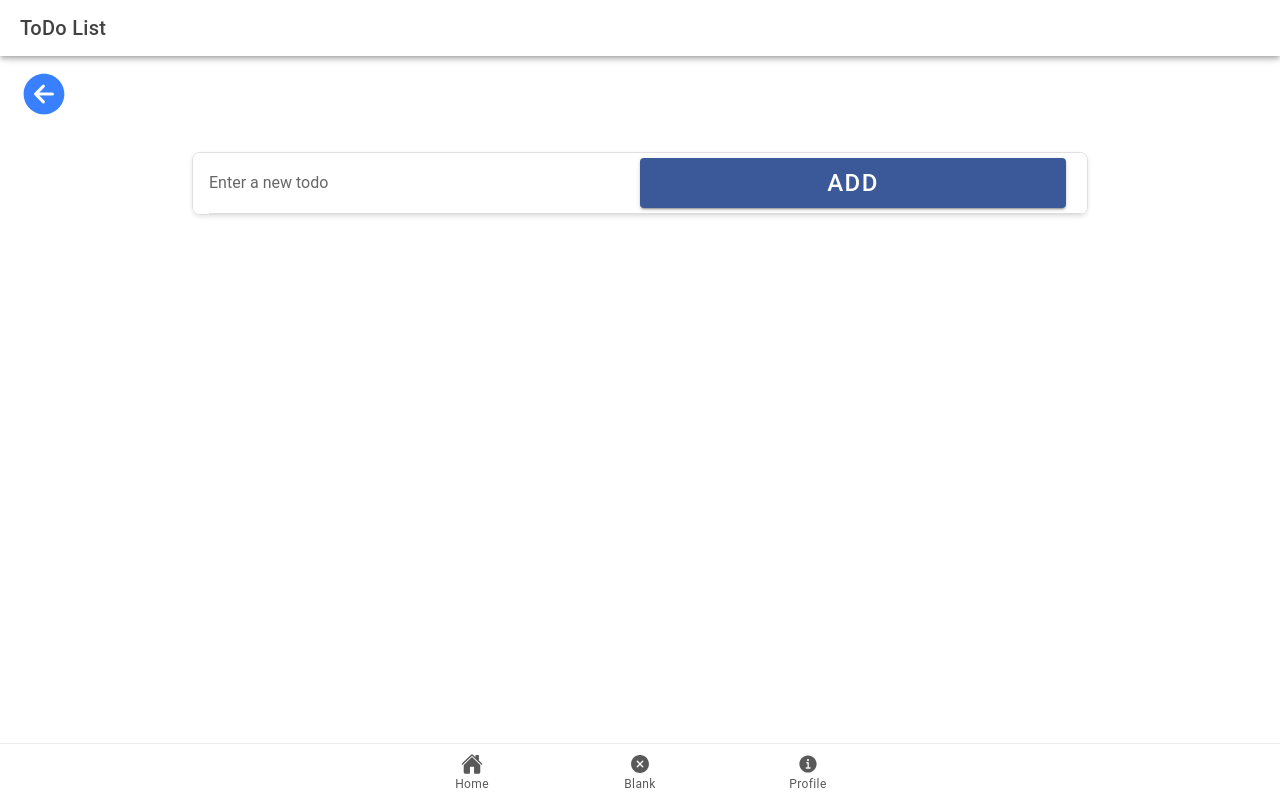
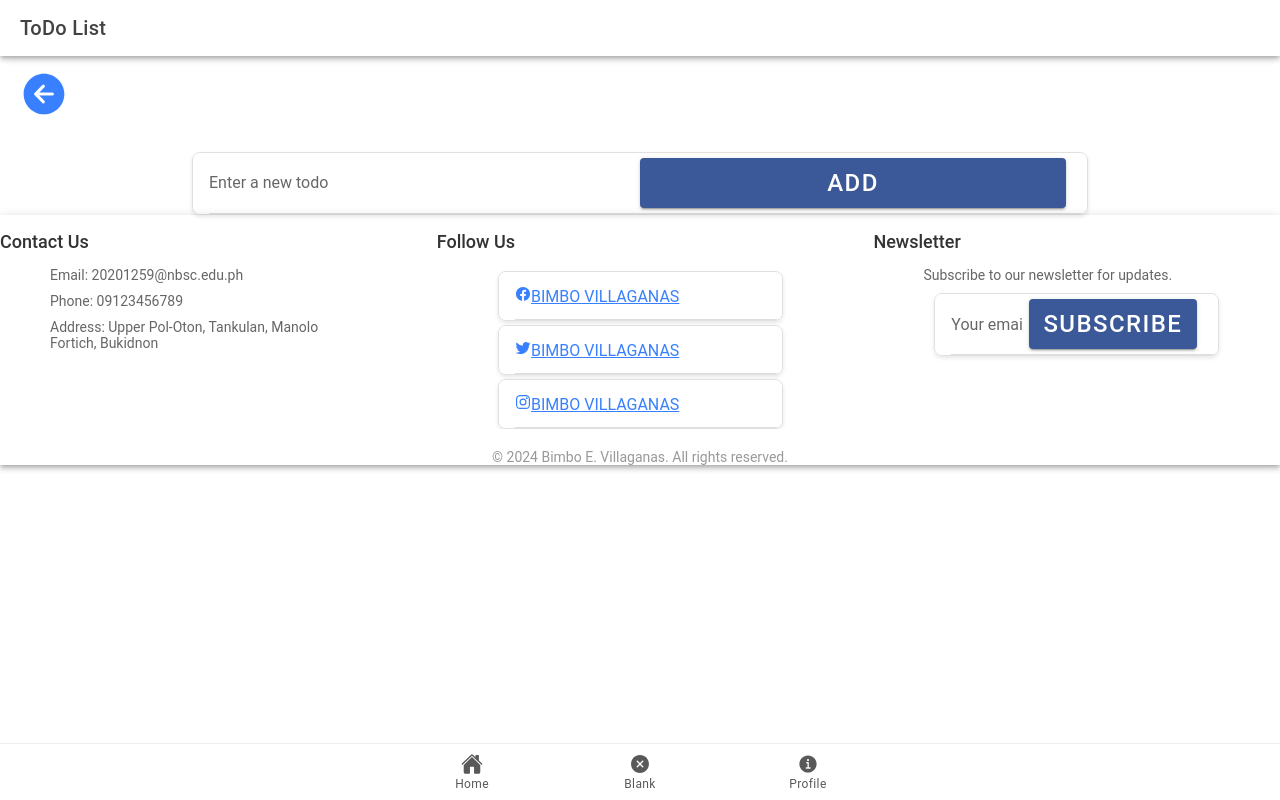
Before and after one commit to Villaganas/ionic-t-villaganas, a React (Vite) app: page /ToDoList in a window 1280 px wide. Built offline with nearby package versions, Linux system fonts and the light colour scheme.

Commit message:
Added Footer in to do list

```diff
--- a/src/pages/ToDoList.tsx
+++ b/src/pages/ToDoList.tsx
@@ -1,6 +1,6 @@
 import React, { useState } from 'react';
-import { IonRouterLink, IonContent, IonHeader, IonPage, IonTitle, IonToolbar, IonList, IonItem, IonLabel, IonCheckbox, IonInput, IonButton, IonIcon } from '@ionic/react';
-import { trashOutline, arrowBackCircle } from 'ionicons/icons'; // Added IonIcon import for delete icon
+import { IonFooter, IonRouterLink, IonContent, IonHeader, IonPage, IonTitle, IonToolbar, IonList, IonItem, IonLabel, IonCheckbox, IonInput, IonButton, IonIcon } from '@ionic/react';
+import { logoInstagram, logoTwitter, logoFacebook, trashOutline, arrowBackCircle } from 'ionicons/icons'; // Added IonIcon import for delete icon
 
 interface ToDoItem {
   id: number;
@@ -64,6 +64,39 @@ const ToDoList: React.FC = () => {
           <IonInput placeholder="Enter a new todo" value={newTodoText} onIonChange={(e) => setNewTodoText(e.detail.value!)} />
           <IonButton slot="end" onClick={handleAddTodo}>Add</IonButton>
         </IonItem>
+
+        <IonFooter>
+          <div className="footer-content">
+            <div className="footer-section">
+              <h3>Contact Us</h3>
+              <p>Email: 20201259@nbsc.edu.ph</p>
+              <p>Phone: 09123456789</p>
+              <p>Address: Upper Pol-Oton, Tankulan, Manolo Fortich, Bukidnon</p>
+            </div>
+            <div className="footer-section">
+              <h3>Follow Us</h3>
+              <IonList className="social-links">
+                <IonItem><a href="#"><IonIcon icon={logoFacebook} />BIMBO VILLAGANAS</a></IonItem>
+                <IonItem><a href="#"><IonIcon icon={logoTwitter} />BIMBO VILLAGANAS</a></IonItem>
+                <IonItem><a href="#"><IonIcon icon={logoInstagram} />BIMBO VILLAGANAS</a></IonItem>
+              </IonList>
+            </div>
+            <div className="footer-section">
+              <h3>Newsletter</h3>
+              <p>Subscribe to our newsletter for updates.</p>
+              <form>
+                <IonItem>
+                  <IonInput type="email" placeholder="Your email" name="email" />
+                  <IonButton type="submit">Subscribe</IonButton>
+                </IonItem>
+              </form>
+            </div>
+          </div>
+          <div className="footer-bottom">
+            <p>&copy; 2024 Bimbo E. Villaganas. All rights reserved.</p>
+          </div>
+        </IonFooter>
+
       </IonContent>
     </IonPage>
   );
```
